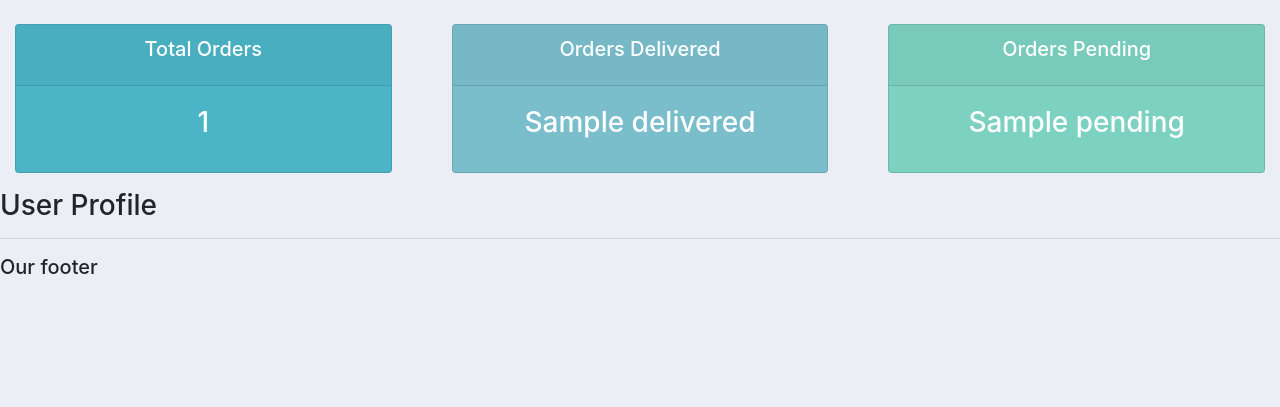
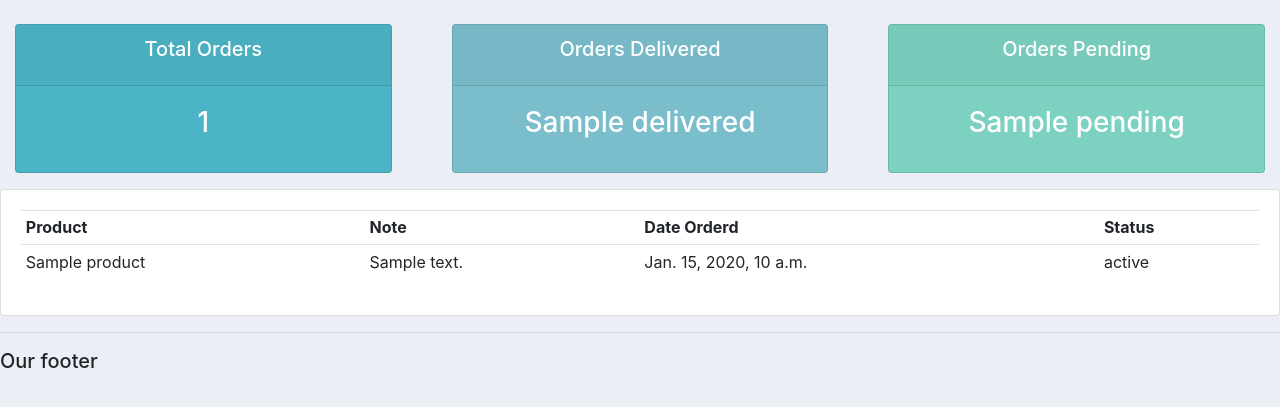
Before and after one commit to dnantonov/crm, a Django app: template accounts/templates/accounts/user.html in a window 1280 px wide. Shown: the part 59-466 px from the top of the page. Run offline with Django 3.2, Linux system fonts and the light colour scheme; the template is opened without the code that fills it: most values are stand-ins (such as "Sample title", 1, 10 or a date in 2020); some libraries are stand-ins or nearby versions.

Commit message:
User Profile With One To One Relationship

```diff
--- a/accounts/decorators.py
+++ b/accounts/decorators.py
@@ -37,7 +37,7 @@ def admin_only(view_func):
         if group == 'admin':
             return view_func(request, *args, **kwargs)
 
-        else:
-            return HttpResponse('You are not allowed')
+        # else:
+        #     return HttpResponse('You are not allowed')
 
     return wrapper_function
--- a/accounts/models.py
+++ b/accounts/models.py
@@ -1,7 +1,9 @@
 from django.db import models
+from django.contrib.auth.models import User
 
 
 class Customer(models.Model):
+    user = models.OneToOneField(User, null=True, on_delete=models.CASCADE)
     name = models.CharField(max_length=200, null=True)
     phone = models.CharField(max_length=200, null=True)
     email = models.CharField(max_length=200, null=True)
--- a/accounts/templates/accounts/user.html
+++ b/accounts/templates/accounts/user.html
@@ -2,6 +2,30 @@
 {% block content %}
 {% include 'accounts/status.html' %}
 
-<h3>User Profile</h3>
+
+<div class="row">
+	<div class="col-md">
+		<div class="card card-body">
+			<table class="table table-sm">
+				<tr>
+					<th>Product</th>
+					<th>Note</th>
+					<th>Date Orderd</th>
+					<th>Status</th>
+				</tr>
+
+				{% for order in orders %}
+					<tr>
+						<td>{{ order.product }}</td>
+						<td>{{ order.note }}</td>
+						<td>{{ order.date_created }}</td>
+						<td>{{ order.status }}</td>
+					</tr>
+				{% endfor %}
+
+			</table>
+		</div>
+	</div>
+</div>
 
 {% endblock %}
--- a/requirements.txt
+++ b/requirements.txt
@@ -1,4 +1,5 @@
 asgiref==3.3.1
 Django==3.1.7
+django-filter==2.4.0
 pytz==2021.1
 sqlparse==0.4.1
```
Also changed, not shown: accounts/views.py (+20 -3 lines), accounts/migrations/0008_customer_user.py (added).
